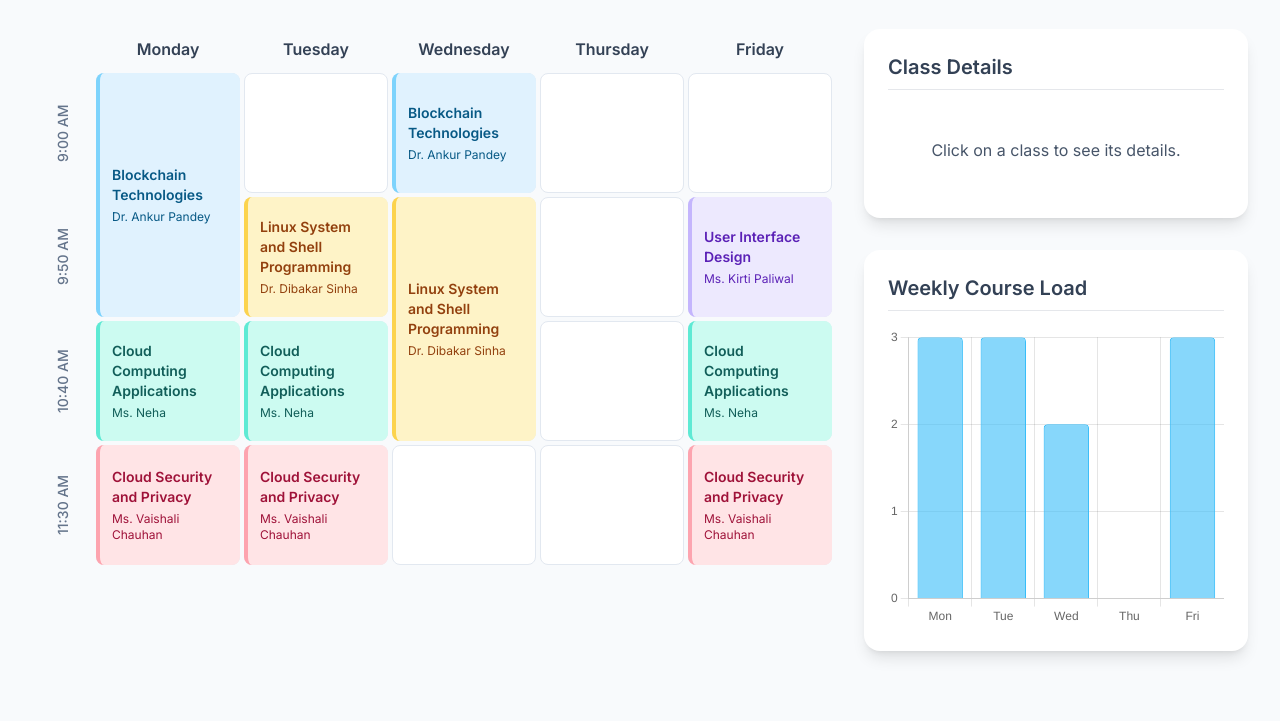
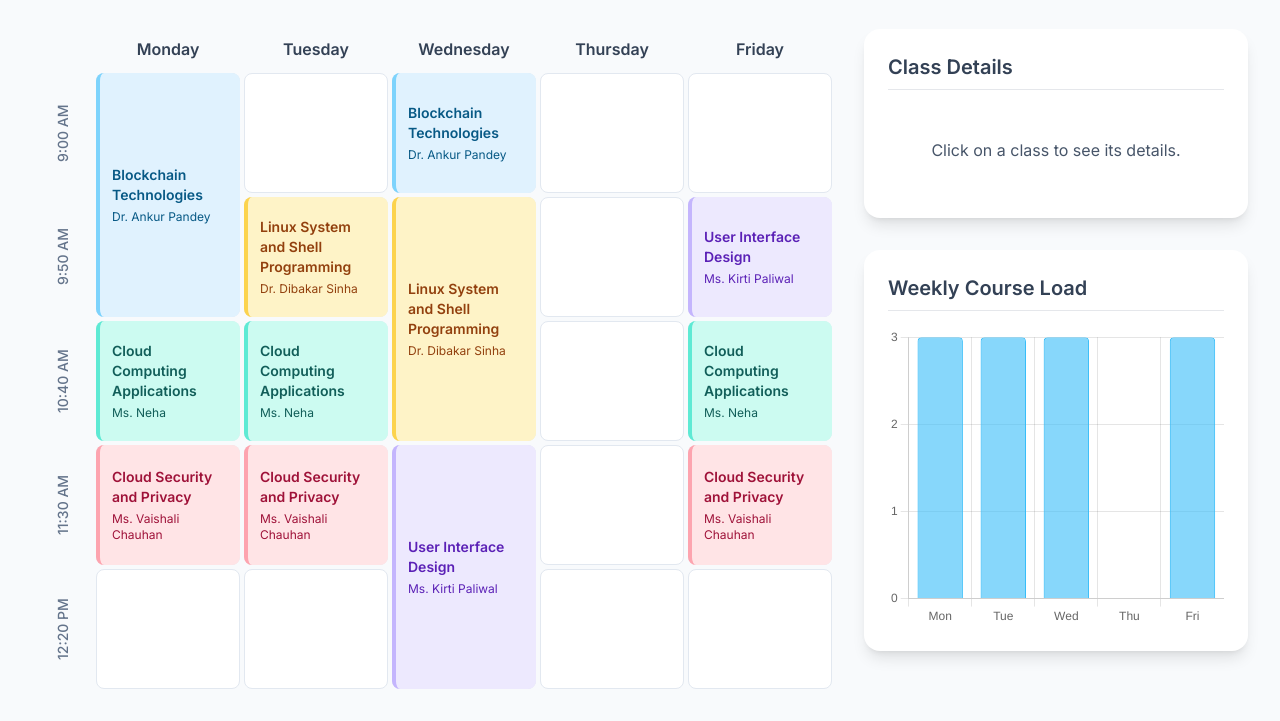
Before and after one commit to vaibhavrohilla-03/4th-Year-Timetable-personaluse, a plain HTML site: page index.html in a window 1280 px wide. Shown: the part 107-828 px from the top of the page. Before the commit the page ends 800 px from the top, so only its background shows below. Drawn offline with nearby package versions, Linux system fonts and the light colour scheme.

Commit message:
Update index.html

```diff
--- a/index.html
+++ b/index.html
@@ -10,12 +10,12 @@
     <style>
         body {
             font-family: 'Inter', sans-serif;
-            background-color: #f8fafc; /* slate-50 */
+            background-color: #f8fafc;
         }
         .timetable-grid {
             display: grid;
-            grid-template-columns: 60px repeat(5, 1fr); /* Time col + 5 day cols */
-            grid-template-rows: auto repeat(4, 120px);  /* Header row + 4 time rows */
+            grid-template-columns: 60px repeat(5, 1fr);
+            grid-template-rows: auto repeat(5, 120px);
             gap: 4px;
         }
         .time-label {
@@ -27,17 +27,17 @@
             justify-content: center;
             font-weight: 500;
             font-size: 0.875rem;
-            color: #64748b; /* slate-500 */
+            color: #64748b;
         }
         .day-header {
             font-weight: 600;
             text-align: center;
             padding: 0.5rem 0;
-            color: #334155; /* slate-700 */
+            color: #334155;
         }
         .grid-cell {
             background-color: white;
-            border: 1px solid #e2e8f0; /* slate-200 */
+            border: 1px solid #e2e8f0;
             border-radius: 0.5rem;
         }
         .class-item {
@@ -70,7 +70,6 @@
                 <div id="timetable-container" class="timetable-grid">
                     </div>
             </div>
-
             <div class="space-y-8">
                 <div id="details-panel" class="bg-white p-6 rounded-2xl shadow-lg h-fit">
                     <h2 class="text-xl font-semibold mb-4 border-b pb-2 text-slate-700">Class Details</h2>
@@ -87,26 +86,29 @@
     </div>
 
     <script>
+        // Data updated based on the user's final provided schedule.
         const classData = [
             { id: 1, name: 'Blockchain Technologies', prof: 'Dr. Ankur Pandey', room: '102 (2AB)', day: 'Monday', start: '9:00 AM', end: '10:40 AM', span: 2, color: 'bg-sky-100', textColor: 'text-sky-800', borderColor: 'border-sky-300' },
             { id: 2, name: 'Blockchain Technologies', prof: 'Dr. Ankur Pandey', room: '102 (2AB)', day: 'Wednesday', start: '9:00 AM', end: '9:50 AM', span: 1, color: 'bg-sky-100', textColor: 'text-sky-800', borderColor: 'border-sky-300' },
+
             { id: 3, name: 'Linux System and Shell Programming', prof: 'Dr. Dibakar Sinha', room: '102 (2AB)', day: 'Tuesday', start: '9:50 AM', end: '10:40 AM', span: 1, color: 'bg-amber-100', textColor: 'text-amber-800', borderColor: 'border-amber-300' },
-            { id: 4, name: 'Linux System and Shell Programming', prof: 'Dr. Dibakar Sinha', room: '29 (2AB)', day: 'Wednesday', start: '9:50 AM', end: '11:30 AM', span: 2, color: 'bg-amber-100', textColor: 'text-amber-800', borderColor: 'border-amber-300' },
+            { id: 4, name: 'Linux System and Shell Programming', prof: 'Dr. Dibakar Sinha', room: '102 (2AB)', day: 'Wednesday', start: '9:50 AM', end: '11:30 AM', span: 2, color: 'bg-amber-100', textColor: 'text-amber-800', borderColor: 'border-amber-300' },
+
             { id: 5, name: 'User Interface Design', prof: 'Ms. Kirti Paliwal', room: '217 (LHC)', day: 'Friday', start: '9:50 AM', end: '10:40 AM', span: 1, color: 'bg-violet-100', textColor: 'text-violet-800', borderColor: 'border-violet-300' },
+            // UPDATE: New UID class added
+            { id: 12, name: 'User Interface Design', prof: 'Ms. Kirti Paliwal', room: '217 (LHC)', day: 'Wednesday', start: '11:30 AM', end: '1:10 PM', span: 2, color: 'bg-violet-100', textColor: 'text-violet-800', borderColor: 'border-violet-300' },
 
-            // --- UPDATED CLOUD COMPUTING DATA ---
             { id: 6, name: 'Cloud Computing Applications', prof: 'Ms. Neha', room: '103 (LHC)', day: 'Monday', start: '10:40 AM', end: '11:30 AM', span: 1, color: 'bg-teal-100', textColor: 'text-teal-800', borderColor: 'border-teal-300' },
             { id: 7, name: 'Cloud Computing Applications', prof: 'Ms. Neha', room: '103 (LHC)', day: 'Tuesday', start: '10:40 AM', end: '11:30 AM', span: 1, color: 'bg-teal-100', textColor: 'text-teal-800', borderColor: 'border-teal-300' },
             { id: 8, name: 'Cloud Computing Applications', prof: 'Ms. Neha', room: '103 (LHC)', day: 'Friday', start: '10:40 AM', end: '11:30 AM', span: 1, color: 'bg-teal-100', textColor: 'text-teal-800', borderColor: 'border-teal-300' },
 
-            // --- UPDATED CLOUD SECURITY DATA ---
             { id: 9, name: 'Cloud Security and Privacy', prof: 'Ms. Vaishali Chauhan', room: '103 (LHC)', day: 'Monday', start: '11:30 AM', end: '12:20 PM', span: 1, color: 'bg-rose-100', textColor: 'text-rose-800', borderColor: 'border-rose-300' },
             { id: 10, name: 'Cloud Security and Privacy', prof: 'Ms. Vaishali Chauhan', room: '103 (LHC)', day: 'Tuesday', start: '11:30 AM', end: '12:20 PM', span: 1, color: 'bg-rose-100', textColor: 'text-rose-800', borderColor: 'border-rose-300' },
             { id: 11, name: 'Cloud Security and Privacy', prof: 'Ms. Vaishali Chauhan', room: '103 (LHC)', day: 'Friday', start: '11:30 AM', end: '12:20 PM', span: 1, color: 'bg-rose-100', textColor: 'text-rose-800', borderColor: 'border-rose-300' },
         ];
 
         const days = ['Monday', 'Tuesday', 'Wednesday', 'Thursday', 'Friday'];
-        const timeSlots = ['9:00 AM', '9:50 AM', '10:40 AM', '11:30 AM'];
+        const timeSlots = ['9:00 AM', '9:50 AM', '10:40 AM', '11:30 AM', '12:20 PM'];
 
         function createAndPopulateGrid() {
             const grid = document.getElementById('timetable-container');
@@ -128,7 +130,6 @@
                 timeLabel.style.gridColumn = 1;
                 timeLabel.style.gridRow = timeIndex + 2;
                 grid.appendChild(timeLabel);
-
                 days.forEach((day, dayIndex) => {
                     const cell = document.createElement('div');
                     cell.className = 'grid-cell';
@@ -147,10 +148,8 @@
                 classDiv.className = `class-item ${cls.color} ${cls.textColor} border-l-4 ${cls.borderColor}`;
                 classDiv.innerHTML = `<strong class="text-sm font-semibold">${cls.name}</strong><span class="text-xs mt-1">${cls.prof}</span>`;
                 classDiv.onclick = () => showDetails(cls.id);
-
                 classDiv.style.gridColumn = dayIndex + 2;
                 classDiv.style.gridRow = `${timeIndex + 2} / span ${cls.span}`;
-
                 grid.appendChild(classDiv);
             });
         }
@@ -159,7 +158,6 @@
             const detailsContent = document.getElementById('details-content');
             const cls = classData.find(c => c.id === classId);
             if (!cls) return;
-
             detailsContent.innerHTML = `
                 <div class="space-y-3">
                     <div><h3 class="text-lg font-bold ${cls.textColor}">${cls.name}</h3></div>
@@ -175,7 +173,6 @@
         function createLoadChart() {
             const ctx = document.getElementById('loadChart').getContext('2d');
             const loadData = days.map(day => classData.filter(cls => cls.day === day).length);
-
             new Chart(ctx, {
                 type: 'bar',
                 data: {
```
